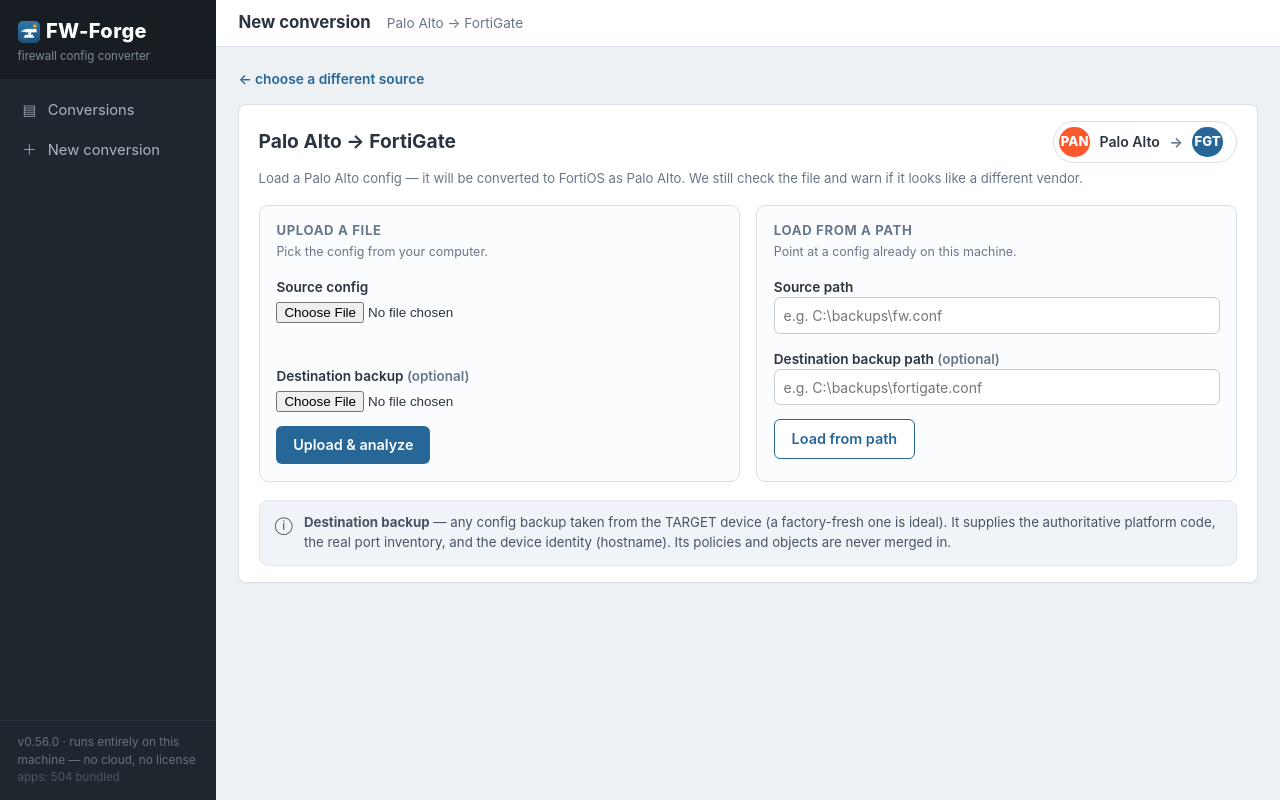
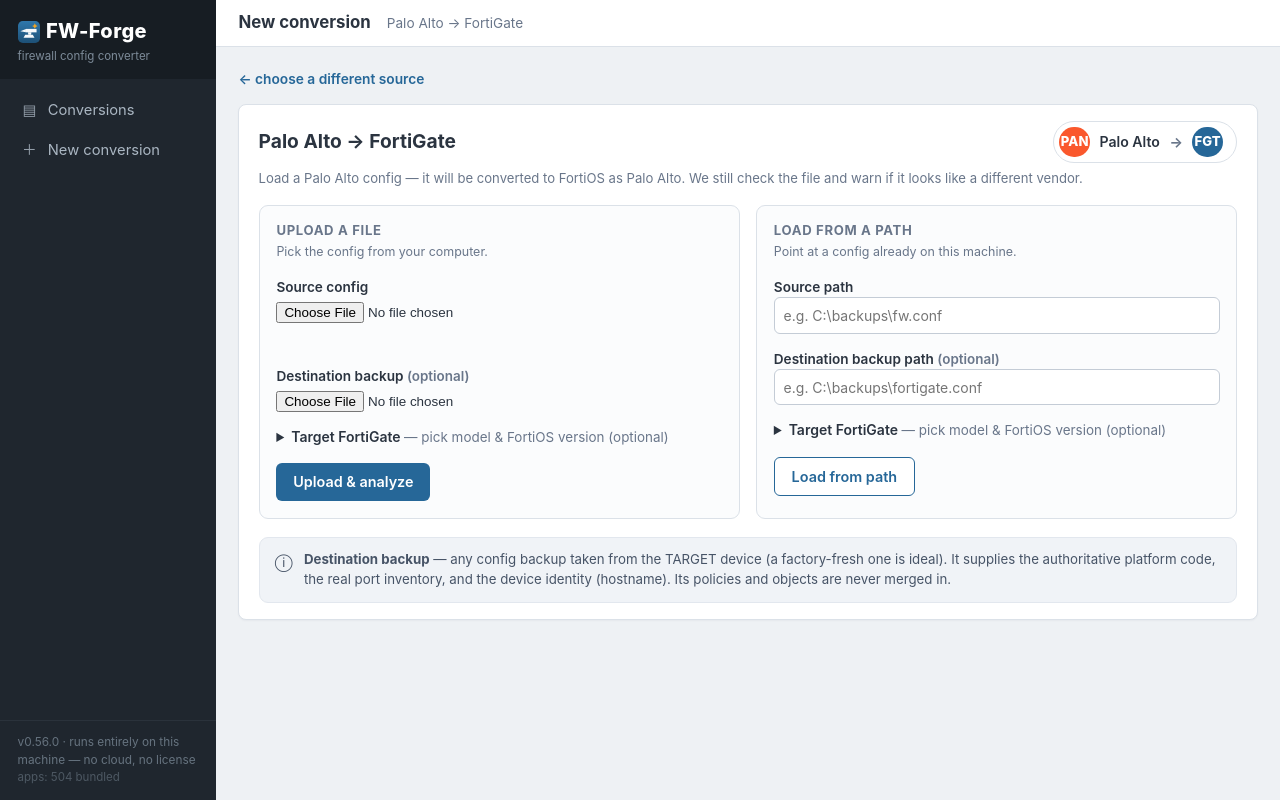
Before and after one commit to tbrmidwest27/fwforge, a Flask app: page /new/paloalto in a window 1280 px wide. Run offline with Flask 3, Linux system fonts and the light colour scheme; some libraries are stand-ins or nearby versions.

Commit message:
feat(webui): target FortiGate model + OS-version picker on the main screen
Let the user declare the target model and FortiOS version up front on the
New-conversion screen, instead of only deep in the wizard. The model
preselects the interface map + faceplate; the version prefills the
version-delta target and output header. Both stay overridable in the wizard
and are superseded by a destination backup.

- platforms.py: FORTIOS_TRAINS + FORTIOS_LATEST_PATCH + version_suggestions()
  — the maintainable "database" of target versions backing the picker
  datalist (trains always valid; per-train latest-patch hints, refresh
  periodically; field is free-text so any exact build like 7.4.12 works).
- webui/app.py: /new ships the model groups + version hints; /load reads
  target_platform (resolved via platforms.resolve, custom-code aware, now
  wrapped so a bad code redirects instead of 500/orphaning the job) and
  target_os into job meta; the wizard's default version + model select
  default to them.
- new.html: target_picker macro (collapsible, optional) in both upload forms.
- plan.html: wizard target-model select preselects meta.target_platform —
  including a custom/unknown code via the __custom__ path so it can't be
  silently dropped.

Reviewed by code-reviewer (fixed: custom-code-lost) + security-auditor
(no XSS — target_os is autoescaped into an attribute, target_platform is
shape-constrained by resolve(); fixed: unguarded resolve 500). 502 tests.

Co-Authored-By: Claude Opus 4.8 (1M context) <noreply@anthropic.com>

```diff
--- a/fwforge/platforms.py
+++ b/fwforge/platforms.py
@@ -119,6 +119,37 @@ PLATFORMS: tuple[Platform, ...] = (
     # -- virtual --------------------------------------------------------
     Platform("FGVM64", "FortiGate VM64", "Virtual", False),
 )
+
+# -- FortiOS target versions ------------------------------------------------
+# The version "database" backing the target-OS picker. The version field is
+# free-text — any exact patch (e.g. "7.4.12") is accepted — so these are just
+# the dropdown SUGGESTIONS, newest train first. Keep current as Fortinet ships
+# trains; a scheduled job can refresh this from docs.fortinet.com (see the
+# fortigate skill). Train-level entries are always valid; the per-train default
+# patch is a best-effort hint only (verify against the actual target build).
+FORTIOS_TRAINS: tuple[str, ...] = ("8.0", "7.6", "7.4", "7.2", "7.0")
+
+# Latest known GA patch per active train, surfaced as extra datalist hints.
+# REFRESH PERIODICALLY — these go stale; the field accepts any unlisted value.
+FORTIOS_LATEST_PATCH: dict[str, str] = {
+    "8.0": "8.0.1",
+    "7.6": "7.6.3",
+    "7.4": "7.4.8",
+    "7.2": "7.2.11",
+}
+
+
+def version_suggestions() -> tuple[str, ...]:
+    """Ordered, de-duplicated version hints for the target-OS datalist:
+    each active train followed by its latest known patch."""
+    out: list[str] = []
+    for train in FORTIOS_TRAINS:
+        out.append(train)
+        patch = FORTIOS_LATEST_PATCH.get(train)
+        if patch and patch not in out:
+            out.append(patch)
+    return tuple(out)
+
 
 _FAMILY_ORDER = ("Desktop", "Mid-range", "High-end", "Virtual")
 
--- a/fwforge/webui/app.py
+++ b/fwforge/webui/app.py
@@ -36,7 +36,10 @@ from ..transforms.tuning import TuningOptions
 
 JOBS: dict[str, dict] = {}
 JOBS_DIR = Path.home() / ".fwforge" / "gui-jobs"
-FORTIOS_TARGETS = ["7.0", "7.2", "7.4", "7.6", "8.0"]
+# version-picker suggestions (trains + latest known patch per train); the
+# field itself is free-text so any exact build is accepted. Sourced from the
+# platforms "database" so a single place stays current.
+FORTIOS_TARGETS = list(platforms.version_suggestions())
 DIFF_RENDER_CAP = 600
 PREVIEW_CAP = 500
 POLICY_CAP = 800
@@ -434,6 +437,8 @@ def create_app() -> Flask:
             abort(404)
         return render_template("new.html", vendor=vendor,
                                vendor_label=VENDOR_LABELS[vendor],
+                               targets=FORTIOS_TARGETS,
+                               platform_groups=platforms.GROUPS,
                                error=request.args.get("error", ""))
 
     @app.post("/detect")
@@ -496,6 +501,25 @@ def create_app() -> Flask:
         # underscore prefix: an upload named e.g. 'source.conf' must not
         # collide with the converted output written into the same dir
         (jdir / "_source.conf").write_text(text, encoding="utf-8")
+
+        # target FortiGate declared up front on the New-conversion screen
+        # (optional): the model preselects the wizard's mapping/faceplate and
+        # the OS version prefills the target-version field. A destination
+        # backup (below) is authoritative and overrides both.
+        tplat = request.form.get("target_platform", "").strip()
+        if tplat == "__custom__":
+            tplat = request.form.get("target_platform_custom", "").strip()
+        if tplat:
+            try:
+                tplat, _ = platforms.resolve(tplat)
+            except PlanError as e:
+                shutil.rmtree(jdir, ignore_errors=True)
+                return redirect(url_for("new", vendor=forced or meta["vendor"],
+                                        error=f"target model: {e}"))
+            meta["target_platform"] = tplat
+        tos = request.form.get("target_os", "").strip()
+        if tos:
+            meta["target_os"] = tos
 
         # optional destination reference backup: authoritative platform
         # code + real port inventory for the migration (reference only,
@@ -561,8 +585,11 @@ def create_app() -> Flask:
         if meta.get("target_version"):
             # a destination backup pins the target version
             src_train = ".".join(meta["target_version"].split(".")[:2])
-        default_target = (src_train if src_train in FORTIOS_TARGETS
-                          else "7.4")
+        # the OS version declared up front on the New-conversion screen wins;
+        # else default to the source train when we know it, else 7.4
+        default_target = (meta.get("target_os")
+                          or (src_train if src_train in FORTIOS_TARGETS
+                              else "7.4"))
         det = {d["name"]: d for d in meta.get("iface_details", [])}
         # positional port-guess maps (601F port1 -> 701G lan1, etc.) so
         # the target dropdowns default to a sensible mapping. Computed
@@ -582,6 +609,8 @@ def create_app() -> Flask:
             "plan.html", jid=jid, meta=meta, targets=FORTIOS_TARGETS,
             default_target=default_target, det=det,
             platform_groups=platforms.GROUPS,
+            target_platform_known=(meta.get("target_platform")
+                                   in platforms.MODEL_BY_CODE),
             port_inventory=platforms.PORT_INVENTORY,
             faceplates=platforms.FACEPLATES,
             platform_models=platforms.MODEL_BY_CODE,
--- a/fwforge/webui/templates/new.html
+++ b/fwforge/webui/templates/new.html
@@ -13,6 +13,47 @@
 {% set vclass = {
   "cisco-asa": "v-asa", "paloalto": "v-pan", "juniper-srx": "v-srx",
   "pfsense": "v-pf", "fortios": "v-forti"} %}
+
+{# Target FortiGate picker (model + FortiOS version), shared by both upload
+   forms. idp keeps the <datalist> id unique per form. The custom-code toggle
+   is form-relative (this.form) so the two copies don't clash. #}
+{% macro target_picker(idp) %}
+<details class="targetpick" style="margin:.2rem 0 .6rem">
+  <summary style="cursor:pointer; font-weight:600">Target FortiGate
+    <span class="muted" style="font-weight:400">— pick model &amp; FortiOS
+      version (optional)</span></summary>
+  <p class="grid-note" style="margin:.4rem 0">Declare what you're converting
+    <em>to</em>: the model preselects the interface map &amp; faceplate, the
+    version drives the version-delta scan. Change either later in the wizard;
+    skip if you upload a destination backup (it provides them).</p>
+  <p style="margin:.2rem 0"><label>Target model<br>
+    <select name="target_platform" style="max-width:100%"
+            onchange="this.form.querySelector('.tcustom').style.display
+                      = this.value === '__custom__' ? '' : 'none'">
+      <option value="">choose later in the wizard</option>
+      {% for family, entries in platform_groups %}
+      <optgroup label="{{ family }}">
+        {% for p in entries %}
+        <option value="{{ p.code }}">{{ p.model }} &mdash; {{ p.code }}{%
+          if not p.verified %} *{% endif %}</option>
+        {% endfor %}
+      </optgroup>
+      {% endfor %}
+      <option value="__custom__">custom code&hellip;</option>
+    </select>
+    <input type="text" name="target_platform_custom" class="tcustom" size="10"
+           placeholder="e.g. FG7H1G" style="display:none"></label></p>
+  <p style="margin:.2rem 0"><label>FortiOS version<br>
+    <input name="target_os" list="t-fos-{{ idp }}" size="10"
+           placeholder="e.g. 7.4.12 or 7.6 or 8.0">
+    <datalist id="t-fos-{{ idp }}">
+      {% for t in targets %}<option value="{{ t }}">{% endfor %}
+    </datalist></label></p>
+  <p class="grid-note" style="margin:.2rem 0">* code derived from the naming
+    scheme &mdash; confirm against a real backup of that model before
+    restoring.</p>
+</details>
+{% endmacro %}
 
 <p style="margin:.1rem 0 .9rem">
   <a class="backlink" href="{{ url_for('index') }}">&larr; choose a different
@@ -54,6 +95,7 @@
            style="margin-top:-2px;min-height:1.2em"></p>
         <p><label>Destination backup <span class="muted">(optional)</span></label><br>
           <input type="file" name="target_config"></p>
+        {{ target_picker("file") }}
         <button>Upload &amp; analyze</button>
       </form>
     </div>
@@ -68,6 +110,7 @@
         <p><label>Destination backup path <span class="muted">(optional)</span></label><br>
           <input type="text" name="target_path" style="width:100%"
                  placeholder="e.g. C:\backups\fortigate.conf"></p>
+        {{ target_picker("path") }}
         <button class="ghost">Load from path</button>
       </form>
     </div>
```
Also changed, not shown: fwforge/webui/templates/plan.html (+9 -3 lines), tests/test_webui.py (+46 -0 lines).
